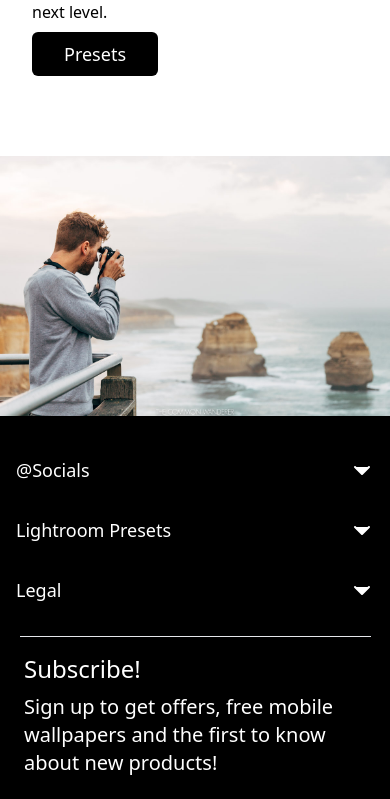
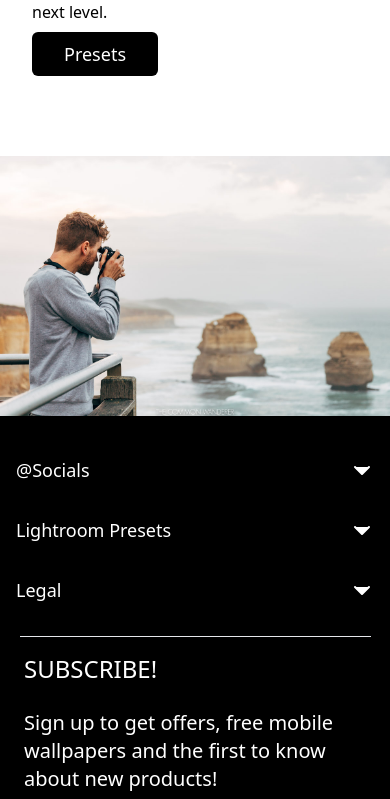
Before and after one commit to Nievescs20/B-A, a React (Vite) app: page / in a window 390 px wide. Shown: the part 2843-3642 px from the top of the page. Built offline with nearby package versions, Linux system fonts and the light colour scheme.

Commit message:
footer modified for larger devices, preset data is up to date... still need photos

```diff
--- a/src/components/Footer.jsx
+++ b/src/components/Footer.jsx
@@ -1,5 +1,5 @@
 import React from "react";
-import { footerData } from "../data";
+import { footerData, presets } from "../data";
 import FooterField from "./FooterField";
 import { AiOutlineMail } from "react-icons/ai";
 import { FaCcAmex, FaCcMastercard, FaCcVisa, FaPaypal } from "react-icons/fa";
@@ -12,20 +12,39 @@
   }
 
   return (
-    <div className="bg-black py-6 md:px-6">
+    <div>
+    <div className="bg-black py-6 md:px-6 md:flex md:justify-around">
+      <div className="md:hidden">
       {footerData.map((tier) => (
         <FooterField data={tier} key={tier.label} />
       ))}
-      <div className="flex justify-center items-center">
+      </div>
+      <div className="flex justify-center items-center md:hidden">
         <hr className="w-[90%] my-4 md:w-[98%]" />
       </div>
-      <div className="text-white px-6 md:px-2 lg:px-6">
-        <h1 className="text-2xl mb-2">Subscribe!</h1>
+      <div className="text-white px-6 md:px-2 lg:px-6 hidden md:block">
+        <h1 className="text-2xl mb-6">SOCIALS</h1>
+        <div className="flex flex-col gap-5 text-lg">
+          {footerData[0].links.map((social) => (
+            <a href={social.href}>{social.linkLabel}</a>
+          ))}
+        </div>
+      </div>
+        <div className="text-white px-6 md:px-2 lg:px-6 hidden md:block">
+        <h1 className="text-2xl mb-6">LIGHTROOM PRESETS</h1>
+        <div className="flex flex-col gap-5 text-lg">
+        {presets.map((preset) => (
+            <a href={`/presets/${preset.id}`}>{preset.shortName}</a>
+          ))}
+        </div>
+      </div>
+      <div className="text-white px-6 md:px-2 lg:px-6 md:max-w-[300px]">
+        <h1 className="text-2xl mb-6">SUBSCRIBE!</h1>
         <p className="text-xl ">
           Sign up to get offers, free mobile wallpapers and the first to know
           about new products!
         </p>
-        <div className="flex border-solid border-white border-2 items-center my-6 w-3/5 lg:max-w-[40%]">
+        <div className="flex border-solid border-white border-2 items-center my-6 w-3/5 md:w-full">
           <AiOutlineMail className="mx-2" size={35} />
           <form onSubmit={(e) => handleSubmit(e)}>
             <input
@@ -35,6 +54,9 @@
             />
           </form>
         </div>
+      </div>
+    </div>
+      <div className="text-white bg-black pb-6">
         <div className="flex flex-wrap justify-center mx-8 py-4 items-center md:min-h-[200px]">
           <FaCcAmex size={45} className="mx-1" />
           <SiApplepay size={45} className="mx-1" />
--- a/src/components/Home.jsx
+++ b/src/components/Home.jsx
@@ -26,7 +26,7 @@
         </div>
         <div className="flex flex-col items-center max-w-[380px] mt-8 min-[550px]:max-w-[400px] md:max-w-[450px] lg:ml-32 lg:mt-0">
           <h1 className="font-bold text-4xl mb-4 mx-auto xl:text-5xl">Brandon Amorosi</h1>
-          <div className="max-w-[400px]">
+          <div className="max-w-[400px] md:max-w-[500px]">
             <HomeTextCarousel/>
             <Link to="contact-me">
               <button className="bg-black text-white py-2 px-2 rounded-md mt-4 text-lg">
@@ -48,7 +48,7 @@
             allow="accelerometer; autoplay; clipboard-write; encrypted-media; gyroscope; picture-in-picture; web-share"
             allowfullscreen
           ></iframe> */}
-          <iframe className="absolute top-0 left-0 w-full h-full lg:h-4/5" width="560" height="315" src="https://www.youtube.com/embed/lKV2ipMjv5E?loop=1" title="YouTube video player" frameborder="0" allow="accelerometer; autoplay; clipboard-write; encrypted-media; gyroscope; picture-in-picture; web-share" allowfullscreen></iframe>
+          <iframe className="absolute top-0 left-0 w-full h-full lg:h-4/5" width="560" height="315" src="https://www.youtube.com/embed/lKV2ipMjv5E" title="YouTube video player" frameborder="0" allow="accelerometer; autoplay; clipboard-write; encrypted-media; gyroscope; picture-in-picture; web-share" allowfullscreen></iframe>
         </div>
       </section>
       <section className="flex flex-col items-center min-h-[68vh] md:min-h-[40vh] md:flex-row md:justify-between md:items-center py-16 px-8 md:py-20 lg:w-4/5 lg:justify-center lg:px-0 lg:m-auto lg:py-5 lg:pt-0 lg:min-h-[40vh]">
--- a/src/components/HomeTextCarousel.jsx
+++ b/src/components/HomeTextCarousel.jsx
@@ -11,7 +11,7 @@
       autoPlay
       infiniteLoop
       interval={5000}
-      className='w-[340px] lg:w-[425px]'
+      className='w-[340px] md:w-[500px]'
     >
       <div className='text-justify text-lg lg:text-xl'>
         <p>As a child growing up in Upstate New York, I was always captivated by the world around me. I had an innate curiosity that led me to explore every nook and cranny of my surroundings, always searching for my next adventure.</p>
--- a/src/components/Preset.jsx
+++ b/src/components/Preset.jsx
@@ -11,7 +11,8 @@
   const cart = useSelector((state) => state.cartReducer.products);
   const dispatch = useDispatch();
   const { presetName } = useParams();
-  const preset = presets.filter((preset) => preset.shortName === presetName)[0];
+  const preset = presets.filter((preset) => preset.link === presetName)[0] || {};
+  console.log("preset", preset)
 
   function addItemToCart(item) {
     toast(`${item.name} Added To Cart!`, {
@@ -29,6 +30,10 @@
     dispatch(addToCart(item));
   }
 
+  if (!(preset.id)) {
+    return <h1>Loading...</h1>
+  }
+
   return (
     <div className="flex flex-col items-center md:mt-16">
       <Toaster />
@@ -42,13 +47,16 @@
         </section>
         <div className="w-full">
           <h1 className="text-2xl font-bold my-4 md:text-4xl lg:text-5xl md:my-0 ">
-            {preset.name}
+            {`${preset.name}\n`}
+            <br/>
+            <hr className="my-2"/>
+            {preset.shortName}
           </h1>
           <div className="flex items-start w-full md:my-4">
-            <h3 className="text-lg line-through md:text-2xl">
+            {preset.origPrice && <h3 className="text-lg line-through md:text-2xl text-red-500">
               ${preset.origPrice.toFixed(2)}
-            </h3>
-            <h3 className="text-lg text-red-500 ml-6 md:text-2xl">
+            </h3>}
+            <h3 className="text-lg ml-6 md:text-2xl">
               ${preset.price.toFixed(2)}
             </h3>
           </div>
--- a/src/data.js
+++ b/src/data.js
@@ -88,104 +88,56 @@
 export const presets = [
   {
     id: 1,
-    shortName: "custom1",
-    name: "Custom Preset 1 | Adobe Lightroom Presets",
+    link:"blues",
+    shortName: '15 "Blues"',
+    name: "Adobe Lightroom Presets",
     imgURL:
       "https://cdn.shopify.com/s/files/1/0399/4802/6006/products/CreamyMoodyTheBestLightroomPresetsMobileLrAppInstagagramTravelLifestyleSummerPortraitFilmNatural-1_2200x.jpg?v=1678127865",
     alt: "preset 1",
-    price: 22.0,
-    origPrice: 60.0,
+    price: 10.0,
   },
   {
     id: 2,
-    shortName: "custom2",
-    name: "Custom Preset 2 | Adobe Lightroom Presets",
+    link:"golden-hour",
+    shortName: '10 "Golden Hour"',
+    name: "Adobe Lightroom Presets",
     imgURL:
       "https://cdn.shopify.com/s/files/1/0399/4802/6006/products/AestheticTheBestLightroomPresetsMobileLrAppInstagagramTravelLifestyleSummerPortraitFilmNatural-2_2200x.jpg?v=1678126591",
     alt: "preset 2",
-    price: 25.0,
-    origPrice: 60.0,
+    price: 10.0,
   },
   {
     id: 3,
-    shortName: "custom3",
-    name: "Custom Preset 3 | Adobe Lightroom Presets",
+    link:"orange-and-teal",
+    shortName: '10 "Orange and Teals"',
+    name: "Adobe Lightroom Presets",
     imgURL:
       "https://cdn.shopify.com/s/files/1/0399/4802/6006/products/GoldenHourTheBestLightroomPresetsMobileLrAppInstagagramTravelLifestyleSummerPortraitFilmNatural-8_57c0a7c5-4398-4163-b9fa-8b3eb16e5936_2200x.jpg?v=1678128943",
     alt: "preset 3",
-    price: 22.0,
-    origPrice: 60.0,
+    price: 10.0,
   },
   {
     id: 4,
-    shortName: "custom4",
-    name: "Custom Preset 4 | Adobe Lightroom Presets",
+    shortName: '13 "Portraits"',
+    link:"portraits",
+    name: "Adobe Lightroom Presets",
     imgURL:
       "https://cdn.shopify.com/s/files/1/0399/4802/6006/products/WoodlandsTheBestLightroomPresetsMobileLrAppInstagagramTravelLifestyleSummerPortraitFilmNatural-4_fca78f6f-978f-4f57-b2f6-7752e883ebb7_2200x.jpg?v=1678133551",
     alt: "preset 4",
-    price: 30.0,
-    origPrice: 60.0,
+    price: 10.0,
   },
   {
     id: 5,
-    shortName: "custom5",
-    name: "Custom Preset 5 | Adobe Lightroom Presets",
+    link:"all-in-one",
+    shortName: "All in One Collection",
+    name: "Adobe Lightroom Presets",
     imgURL:
       "https://cdn.shopify.com/s/files/1/0399/4802/6006/products/MatteMoodTheBestLightroomPresetsMobileLrAppInstagagramTravelLifestyleSummerPortraitFilmNatural-45_5ff4ee78-7f2f-4b3e-a95c-d73765e5e759_2200x.jpg?v=1678131717",
     alt: "preset 5",
-    price: 25.0,
-    origPrice: 60.0,
+    price: 39.0,
+    origPrice: 55.0,
   },
-  {
-    id: 6,
-    shortName: "custom6",
-    name: "Custom Preset 6 | Adobe Lightroom Presets",
-    imgURL:
-      "https://cdn.shopify.com/s/files/1/0399/4802/6006/products/RichMoodyTheBestLightroomPresetsMobileLrAppInstagagramTravelLifestyleSummerPortraitFilmNatural-19_2200x.jpg?v=1678132080",
-    alt: "preset 6",
-    price: 50.0,
-    origPrice: 60.0,
-  },
-  {
-    id: 7,
-    shortName: "custom7",
-    name: "Custom Preset 7 | Adobe Lightroom Presets",
-    imgURL:
-      "https://cdn.shopify.com/s/files/1/0399/4802/6006/products/MutedTonesTheBestLightroomPresetsMobileLrAppInstagagramTravelLifestyleSummerPortraitFilmNatural-3_88cd338d-5574-4de7-8c4e-ec8bcf977fb2_2200x.jpg?v=1678131818",
-    alt: "preset 7",
-    price: 19.0,
-    origPrice: 60.0,
-  },
-  {
-    id: 8,
-    shortName: "custom8",
-    name: "Custom Preset 8 | Adobe Lightroom Presets",
-    imgURL:
-      "https://cdn.shopify.com/s/files/1/0399/4802/6006/products/SummerMoodTheBestLightroomPresetsMobileLrAppInstagagramTravelLifestyleSummerPortraitFilmNatural-22_2200x.jpg?v=1678132538",
-    alt: "preset 8",
-    price: 15.0,
-    origPrice: 60.0,
-  },
-  {
-    id: 9,
-    shortName: "custom9",
-    name: "Custom Preset 9 | Adobe Lightroom Presets",
-    imgURL:
-      "https://cdn.shopify.com/s/files/1/0399/4802/6006/products/CinematicFilmLightroomPresetsMobileLrAppInstagagramTravelLifestyleSummerPortraitFilmNatural-2_2200x.jpg?v=1678127659",
-    alt: "preset 9",
-    price: 27.0,
-    origPrice: 60.0,
-  },
-  {
-    id: 10,
-    shortName: "custom10",
-    name: "Custom Preset 10 | Adobe Lightroom Presets",
-    imgURL:
-      "https://cdn.shopify.com/s/files/1/0399/4802/6006/products/VintageMoodTheBestLightroomPresetsMobileLrAppInstagagramTravelLifestyleSummerPortraitFilmNatural-20_2200x.jpg?v=1678132953",
-    alt: "preset 10",
-    price: 44.0,
-    origPrice: 60.0,
-  },
+
 ];
 
 export const presetAccordionData = [
```
Also changed, not shown: src/components/Presets.jsx (+7 -5 lines).
